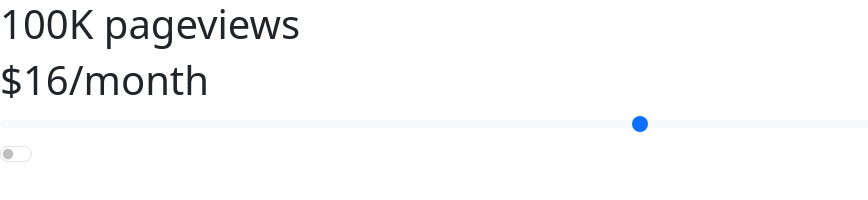
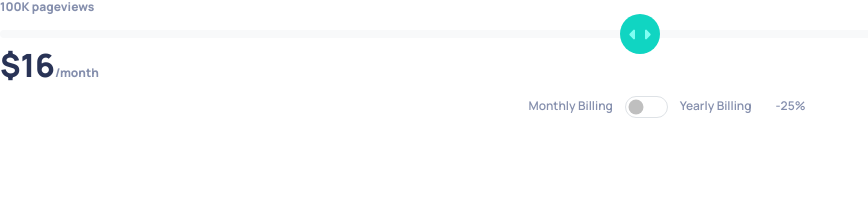
Before and after one commit to ChrisCablish/interactive-pricing-component, a plain HTML site: page index.html in a window 1280 px wide. Shown: the whole page, without its empty margins (0-868 px from the left). Drawn offline with nearby package versions, Linux system fonts and the light colour scheme.

Commit message:
worked on colors, fonts, positions for interactive section

```diff
--- a/index.html
+++ b/index.html
@@ -12,6 +12,10 @@
   <script src="script.js" defer></script>
   <!-- my style -->
   <link rel="stylesheet" href="style.css"></link>
+  <!-- fonts -->
+  <link rel="preconnect" href="https://fonts.googleapis.com">
+  <link rel="preconnect" href="https://fonts.gstatic.com" crossorigin>
+  <link href="https://fonts.googleapis.com/css2?family=Manrope:wght@600;800&display=swap" rel="stylesheet">
 </head>
 <body>
 <!--
@@ -35,20 +39,27 @@
       <div class="pageviews mobile">
         <h1 class="pv"><span class="pv__number" id="pv__number"></span> pageviews</h1>
       </div>
-      <h1 class="price">$<span class="dollars" id="dollars"></span>/month</h1>
-      <div class="pageviews desktop" style="display: none;">
-        <h1 class="pv"><span class="pv__number">100k</span> pageviews</h1>
-        <h1 class="price">$<span class="dollars">16.00</span>/month</h1>
+      <div class="range__holder">
+        <input type="range" class="form-range custom-slider"  min="0" max="4" id="customRange2">
       </div>
-      <div class="range__holder">
-        <input type="range" class="form-range" min="0" max="4" id="customRange2">
+      <div class="price__holder">
+        <h1 class="price"><span class="dollars" id="dollars"></span>/month</h1>
       </div>
-      <div class="form-check form-switch">
-        <input class="form-check-input" type="checkbox" role="switch" id="flexSwitchCheckDefault" data-toggle="switch" data-on-text="On" data-off-text="Off">
+      <div class="container billing__section">
+        <div class="row">
+          <div class="col"><!--empty--></div>
+          <div class="col-auto time__and__switch">
+            <span class="time">Monthly Billing</span>
+            <div class="form-check form-switch">
+              <input class="form-check-input" type="checkbox" role="switch" id="flexSwitchCheckDefault" data-toggle="switch" data-on-text="On" data-off-text="Off">
+            </div>
+            <span class="time">Yearly Billing</span>
+          </div>
+          <div class="col dis__col">
+            <span class="discount">-25%</span>
+          </div>
+        </div>
       </div>
-
-
-
     </section>
     <section class="benefits__and__button"></section>
   </main>
--- a/script.js
+++ b/script.js
@@ -1,6 +1,7 @@
 // variables
 const slider = document.getElementById('customRange2');
 const pageViews = document.getElementById('pv__number');
+// const pageViews = document.querySelectorAll('pv__number');
 const dollars = document.getElementById('dollars');
 const toggle = document.getElementById('flexSwitchCheckDefault');
 let discount = false;
@@ -28,7 +29,7 @@ const updateSlider = () => {
     if (discount) {
         priceNumber = (priceNumber * 0.75);
     }
-    dollars.innerText = priceNumber;
+    dollars.innerText = `$${priceNumber}`;
 
     //views
     if ([...String(viewsNumber)].length === 5) {
--- a/style.scss
+++ b/style.scss
@@ -0,0 +1,122 @@
+// colors
+
+// Pricing Component Background
+$white: hsl(0, 0%, 100%);
+
+// Main Background
+$very-pale-blue: hsl(230, 100%, 99%);
+
+// Empty Slider Bar
+$light-grayish-blue: hsl(224, 65%, 95%);
+
+// Toggle Background
+$light-grayish-blue-toggle: hsl(223, 50%, 87%);
+
+// Text
+$grayish-blue: hsl(225, 20%, 60%);
+
+// Text & CTA Background
+$dark-desaturated-blue: hsl(227, 35%, 25%);
+
+// Full Slider Bar
+$soft-cyan: hsl(174, 77%, 80%);
+
+// Slider Background
+$strong-cyan: hsl(174, 86%, 45%);
+
+// Discount Background
+$light-grayish-red: hsl(14, 92%, 95%);
+
+// Discount Text
+$light-red: hsl(15, 100%, 70%);
+
+// CTA Text
+$pale-blue: hsl(226, 100%, 87%);
+
+
+*{
+    font-family: 'Manrope', sans-serif;
+    box-sizing: border-box;
+    margin: 0;
+    padding: 0;
+}
+
+body {
+    min-height: 100vh;
+}
+
+section.interactive {
+    color: $grayish-blue;
+
+    h1 {
+        font-size: 12px;
+        font-weight: 800;
+    }
+
+    div.range__holder {
+        display: flex;
+        align-items: center;
+
+        .custom-slider::-webkit-slider-thumb {
+            width: 40px; /* Adjust the width as desired */
+            height: 40px; /* Adjust the height as desired */
+            transform: translate(0,-30%);
+            border-radius: 50%;
+
+            background-image: url('images/icon-slider.svg');
+
+            background-position: center;
+            background-repeat: no-repeat;
+
+            background-color: $strong-cyan;
+          }
+
+          .custom-slider::-moz-range-thumb {
+            width: 40px; /* Adjust the width as desired */
+            height: 40px; /* Adjust the height as desired */
+            border-radius: 50%;
+          }
+
+          .custom-slider::-ms-thumb {
+            width: 40px; /* Adjust the width as desired */
+            height: 40px; /* Adjust the height as desired */
+            border-radius: 50%;
+          }
+    }
+
+    span.dollars {
+        font-size: 32px;
+        color: $dark-desaturated-blue;
+    }
+
+    .billing__section {
+        font-size: 12px;
+
+
+        .time__and__switch {
+           display: flex;
+           align-items: center;
+           gap: 12px;
+        }
+
+        .form-check {
+            display: flex;
+            justify-content: center;
+            align-items: center;
+
+            .form-check-input {
+                height: 22px;
+                width: 43px;
+            }
+        }
+
+        .dis__col{
+            display: flex;
+            align-items: center;
+        }
+
+
+    }
+
+
+}
```
Also changed, not shown: style.css, 1 other file.
